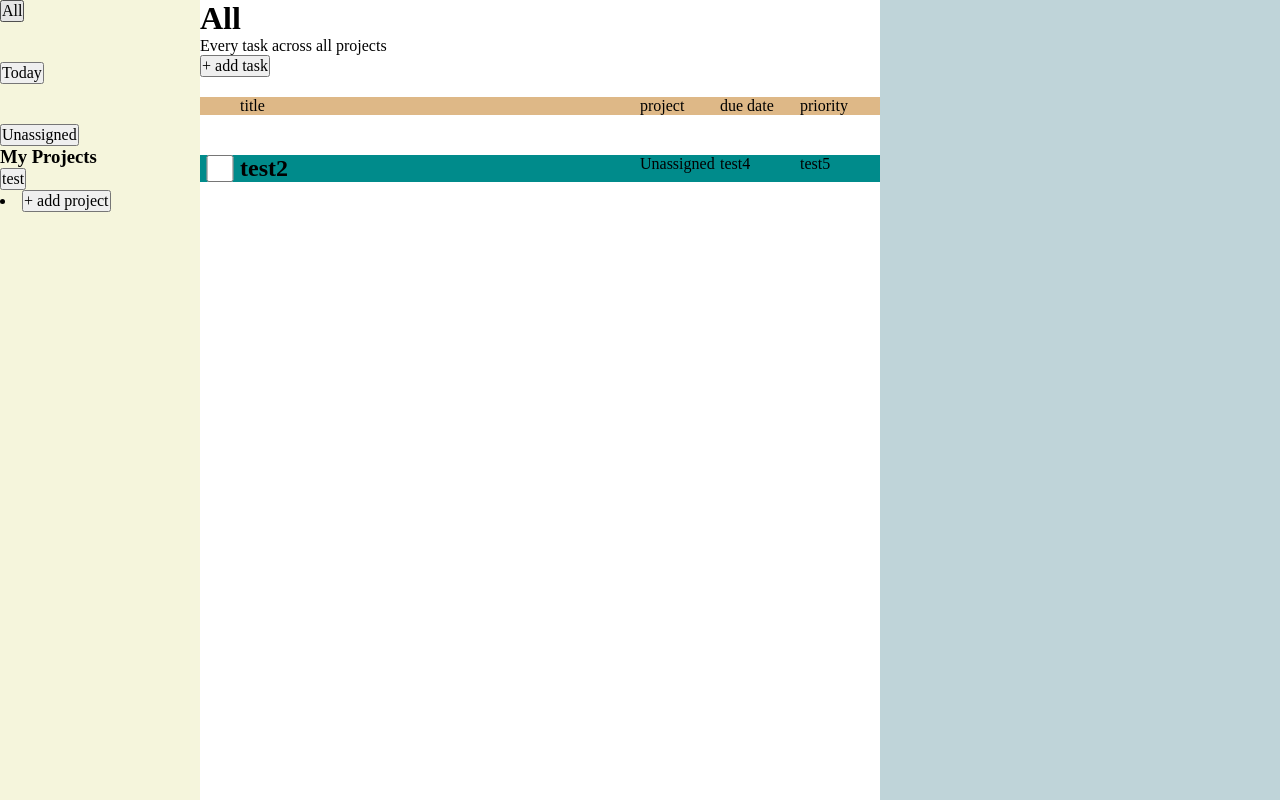
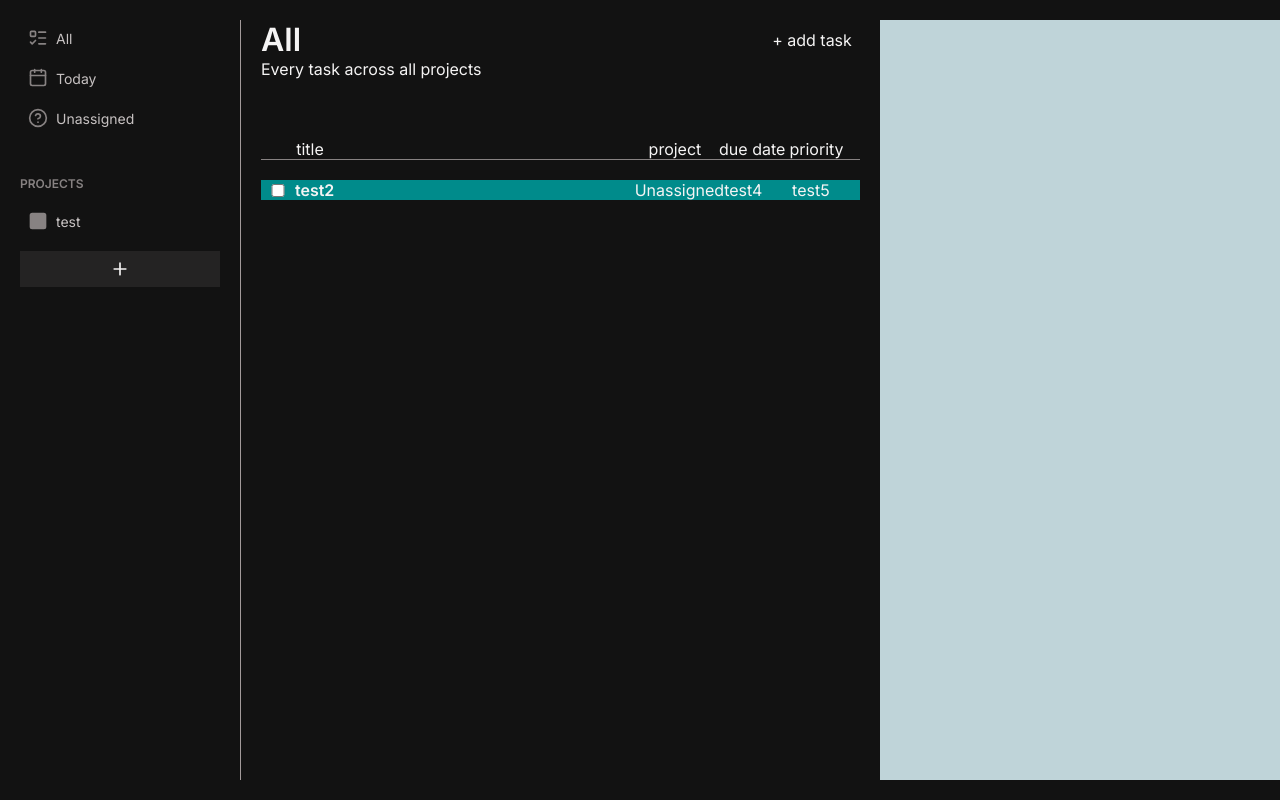
Before and after one commit to ttnluong/odin-todo-list, a website built with webpack: page src/template.html in a window 1280 px wide. Built offline with nearby package versions, Linux system fonts and the light colour scheme.

Commit message:
Setup variables and sidebar styling

```diff
--- a/src/events.js
+++ b/src/events.js
@@ -18,6 +18,19 @@ export function refresh() {
   displaySidebar();
   displayHeader();
   displayTasks();
+}
+
+function selectProjectColor() {
+    const colorPicker = document.getElementById("project-color-picker");
+
+    colorPicker.addEventListener("click", (e) => {
+    const swatch = e.target.closest(".color-swatch");
+    if (swatch) {
+        document.getElementById("project-color").value = swatch.dataset.color;
+        document.querySelectorAll(".color-swatch").forEach(s => s.classList.remove("selected"));
+        swatch.classList.add("selected");
+    }
+});
 }
 
 function submitProject() {
@@ -124,6 +137,7 @@ function editTask() {
 
 
 export function attachEvents() {
+    selectProjectColor();
     submitProject();
     selectFilter();
     openTaskModal();
--- a/src/render.js
+++ b/src/render.js
@@ -2,6 +2,23 @@ import { getViews, getProjects, getActiveFilter, getFilteredTasks , getProjectBy
 
 // sidebar
 // ==========================================
+
+import spriteUrl from "./assets/lucide-sprite.svg";
+
+function createIcon(iconId, color) {
+    const svg = document.createElementNS("http://www.w3.org/2000/svg", "svg");
+    svg.classList.add("sidebar-icon");
+
+    if (color) {
+        svg.style.color = color; // sets the `color` property that currentColor reads from
+    }
+
+    const use = document.createElementNS("http://www.w3.org/2000/svg", "use");
+    use.setAttribute("href", `${spriteUrl}#${iconId}`);
+
+    svg.appendChild(use);
+    return svg;
+}
 
 function createSidebarItem(item) {
     const listItem = document.createElement("li");
@@ -9,8 +26,12 @@ function createSidebarItem(item) {
 
     button.classList.add("sidebar-item");
     button.dataset.id = item.id;
-    button.textContent = item.title;
 
+    const icon = createIcon(item.icon, item.color);
+    const label = document.createElement("span");
+    label.textContent = item.title;
+
+    button.append(icon, label);
     listItem.append(button);
 
     return listItem;
--- a/src/state.js
+++ b/src/state.js
@@ -2,9 +2,9 @@
 // ==========================================
 
 const views = [
-    { id: "all", title: "All", description: "Every task across all projects", type: "view" },
-    { id: "today", title: "Today", description: "Tasks due today", type: "view" },
-    { id: "unassigned", title: "Unassigned", description: "Tasks with no project", type: "view"}
+    { id: "all", title: "All", description: "Every task across all projects", type: "view", icon: "list-todo" },
+    { id: "today", title: "Today", description: "Tasks due today", type: "view", icon: "calendar" },
+    { id: "unassigned", title: "Unassigned", description: "Tasks with no project", type: "view", icon: "circle-question-mark"}
 ];
 
 const projects = [];
@@ -22,6 +22,7 @@ class Project {
         this.title = title;
         this.description = description;
         this.color = color;
+        this.icon = "square";
     }
 }
 
--- a/src/styles.css
+++ b/src/styles.css
@@ -1,3 +1,31 @@
+/* VARIABLES
+====================================================== */
+
+:root {
+    --c-black: hsl(0 0% 10%);
+    --c-grey-dark: hsl(0 2% 40%);
+    --c-grey-faint: hsl(0 2% 52%);
+    --c-grey-default: hsl(0 4% 62%);
+    --c-grey-light: hsl(0 4% 74%);
+    --c-red: hsl(357 53% 60%);
+
+    --c-grey-100: hsl(0 2% 56%);
+    --c-grey-200: hsl(0 2% 40%);
+    --c-grey-300: hsl(0 2% 28%);
+    --c-grey-400: #bdbdbd;
+    --c-grey-500: #9e9e9e;
+    --c-grey-600: #757575;
+
+
+    --c-bg-primary: hsl(0 0% 7%);
+    --c-bg-secondary: hsl(0 0% 10%);
+    --c-foreground: hsl(0 2% 14%);
+
+    --c-text-default: hsl(0 4% 96%);
+    --c-text-muted: hsl(0 4% 77%);
+    --c-text-faint: hsl(0 2% 52%);
+}
+
 /* NORMALISE
 ====================================================== */
 
@@ -13,12 +41,15 @@ a {
     color: inherit;
 }
 
-ul, ol {
+ul, ol, li {
     list-style: none;
 }
 
 input, button {
     font: inherit;
+    color: inherit;
+    background: none;
+    border: none;
 }
 
 button {
@@ -29,11 +60,20 @@ hr {
     border: none;
 }
 
+dialog {
+    font: inherit;
+    color: inherit;
+}
+
 /* BASE
 ====================================================== */
 
 body {
     height: 100vh;
+    padding: 20px 0px 20px 0px;
+    font-family: "Inter";
+    color: var(--c-text-default);
+    background-color: var(--c-bg-primary);
 }
 
 .container {
@@ -44,6 +84,10 @@ body {
     "sidebar tasks form";
 }
 
+dialog {
+    background-color: var(--c-bg-secondary);
+}
+
 /* SIDEBAR
 ====================================================== */
 
@@ -51,16 +95,71 @@ body {
     grid-area: sidebar;
     display: grid;
     grid-auto-rows: min-content;
-    background-color: beige;
+    gap: 40px;
+    padding: 0px 20px 0px 20px;
+    border-right: 1px solid var(--c-grey-default);
 }
 
 ul {
     display: grid;
-    gap: 40px;
+    gap: 4px;
 }
 
-.sidebar li {
+.sidebar-item {
+    display: flex;
+    align-items: center;
     width: 200px;
+    padding: 8px;
+    font-size: 0.875rem;
+    color: var(--c-text-muted);
+}
+
+.sidebar-item:hover {
+    background-color: var(--c-foreground);
+}
+
+.sidebar-icon {
+    flex-shrink: 0;
+    width: 20px;
+    height: 20px;
+    margin-right: 8px;
+    stroke-width: 1.5;
+    color: var(--c-grey-faint);
+}
+
+.sidebar-projects {
+    display: grid;
+    gap: 12px;
+}
+
+.sidebar-projects h3 {
+    padding-left: 0px;
+    font-size: 0.75rem;
+    color: var(--c-text-faint);
+}
+
+.sidebar-item span {
+  overflow: hidden;
+  text-overflow: ellipsis;
+  white-space: nowrap;
+}
+
+.add-project-btn {
+    display: flex;
+    justify-content: center;
+    align-items: center;
+    padding: 8px;
+    background-color: var(--c-foreground);
+}
+
+.add-project-icon {
+    width: 20px;
+    height: 20px;
+    stroke: currentColor;
+    stroke-width: 1.5;
+    stroke-linecap: round;
+    stroke-linejoin: round;
+    fill: none;
 }
 
 /* TASKS
@@ -70,25 +169,42 @@ main {
     grid-area: tasks;
     display: grid;
     grid-template-rows: auto 1fr;
-    gap: 40px;
+    gap: 20px;
+    padding: 0px 20px 0px 20px;
 }
 
 main header {
     display: grid;
     grid-template-rows: auto auto;
-    gap: 20px;
+    gap: 60px;
+}
+
+.header-top {
+    display: grid;
+    grid-template: auto auto / 1fr auto;
+}
+
+.header-top button {
+    grid-column: 2;
+    grid-row: 1;
+    width: 96px;
 }
 
 .header-content {
     display: grid;
     grid-template-columns: 0.1fr 1fr 0.2fr 0.2fr 0.2fr;
-    background-color: burlywood;
+    border-bottom: 1px solid var(--c-grey-faint);
 }
 
 .card-task {
     display: grid;
     grid-template-columns: 0.1fr 1fr 0.2fr 0.2fr 0.2fr;
+    align-items: center;
     background-color: darkcyan;
+}
+
+.card-task h2 {
+    font-size: 16px;
 }
 
 .card-task h2.done {
@@ -109,3 +225,23 @@ main header {
 .hidden {
   display: none;
 }
+
+
+/* MODALS
+====================================================== */
+
+.color-picker {
+    display: flex;
+    gap: 8px;
+}
+
+.color-swatch {
+    width: 20px;
+    height: 20px;
+    border-radius: 2px;
+}
+
+.color-swatch.selected {
+  outline: 1px solid #f2f2f2;
+  outline-offset: 2px;
+}
--- a/src/template.html
+++ b/src/template.html
@@ -3,7 +3,7 @@
 <head>
     <meta charset="UTF-8">
     <meta name="viewport" content="width=device-width, initial-scale=1.0">
-    <link rel="stylesheet" href="https://fonts.googleapis.com/css?family=Fredoka:400,500,600;">
+    <link rel="stylesheet" href="https://fonts.googleapis.com/css?family=Inter:400,500,600;">
     <title>To Do List</title>
 </head>
 <body>
@@ -16,19 +16,19 @@
             </section>
             <section class="sidebar-projects">
                 <h3>
-                    My Projects
+                    PROJECTS
                 </h3>
                  <ul class="projects-list">
                     <!-- render project list -->
                 </ul>
-                 <li class="add-project-item">
-                    <button id="add-project-btn" command="show-modal" commandfor="project-modal">+ add project</button>
-                </li>
+                <button class="add-project-btn" id="add-project-btn" command="show-modal" commandfor="project-modal">
+                    <svg class="add-project-icon"><use href="./assets/lucide-sprite.svg#plus"></svg>
+                </button>
             </section>
         </aside>
         <main>
             <header>
-                <div class="header-main">
+                <div class="header-top">
                     <h1 id="header-title"></h1>
                     <p id="header-description"></p>
                     <button id="add-task-btn" command="show-modal" commandfor="task-modal">+ add task</button>
@@ -99,8 +99,20 @@
                     <input type="text" id="project-description" name="description">
                 </div>
                 <div class="form-content">
-                    <label for="project-color">Color</label>
-                    <input type="number" id="project-color" name="color">
+                    <label for="project-color">Choose a color</label>
+                    <div class="color-picker" id="project-color-picker">
+                        <button type="button" class="color-swatch selected" data-color="#878282" style="background:#878282"></button>
+                        <button type="button" class="color-swatch" data-color="#F15B50" style="background:#F15B50"></button>
+                        <button type="button" class="color-swatch" data-color="#FCA700" style="background:#FCA700"></button>
+                        <button type="button" class="color-swatch" data-color="#EED12B" style="background:#EED12B"></button>
+                        <button type="button" class="color-swatch" data-color="#94C748" style="background:#94C748"></button>
+                        <button type="button" class="color-swatch" data-color="#2ABB7F" style="background:#2ABB7F"></button>
+                        <button type="button" class="color-swatch" data-color="#42B2D7" style="background:#42B2D7"></button>
+                        <button type="button" class="color-swatch" data-color="#4688EC" style="background:#4688EC"></button>
+                        <button type="button" class="color-swatch" data-color="#BF63F3" style="background:#BF63F3"></button>
+                        <button type="button" class="color-swatch" data-color="#DA62AC" style="background:#DA62AC"></button>
+                    </div>
+                    <input type="hidden" id="project-color" value="#878282">
                 </div>
             </div>
             <div class="project-form-buttons">
```
Also changed, not shown: src/assets/lucide-sprite.svg (added).
